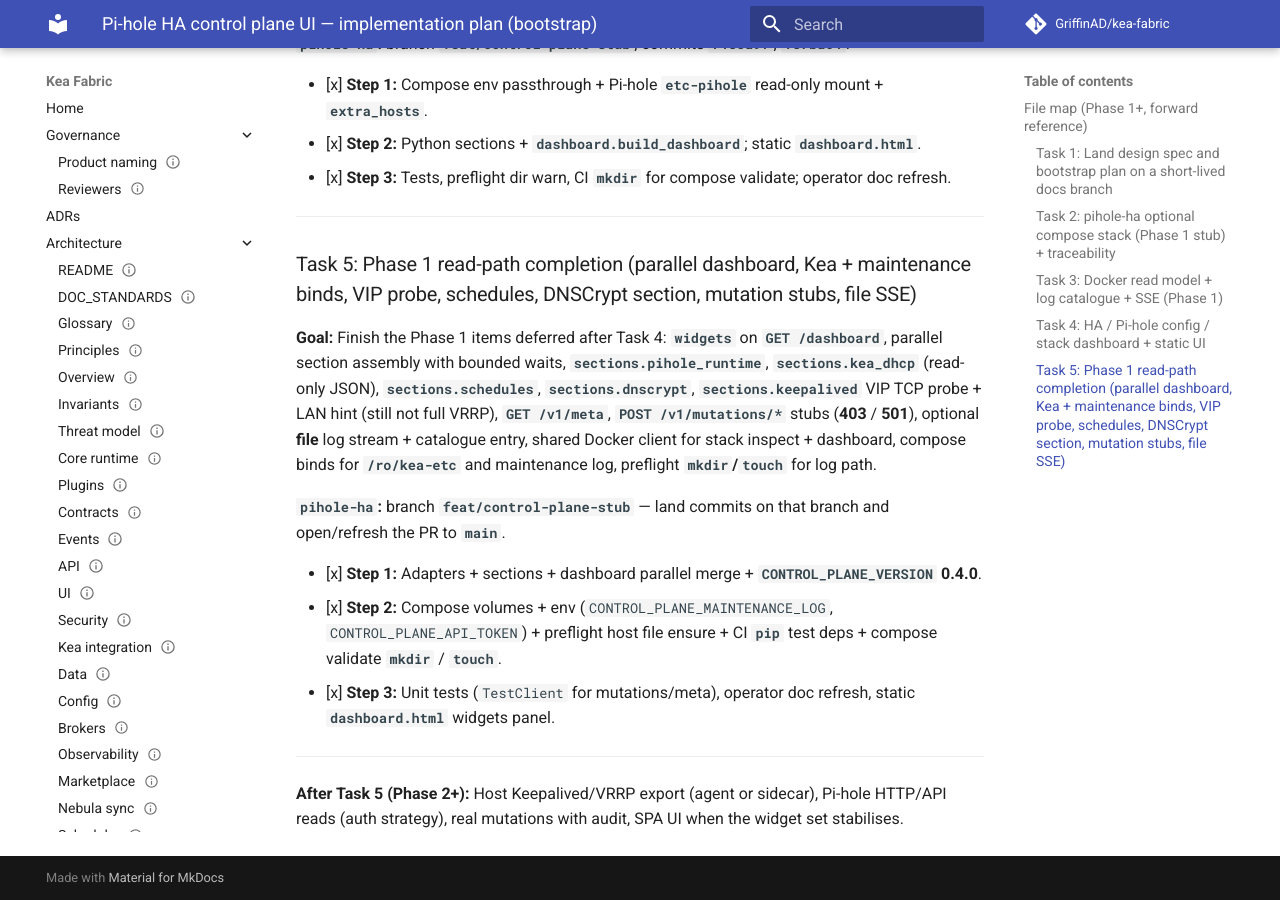
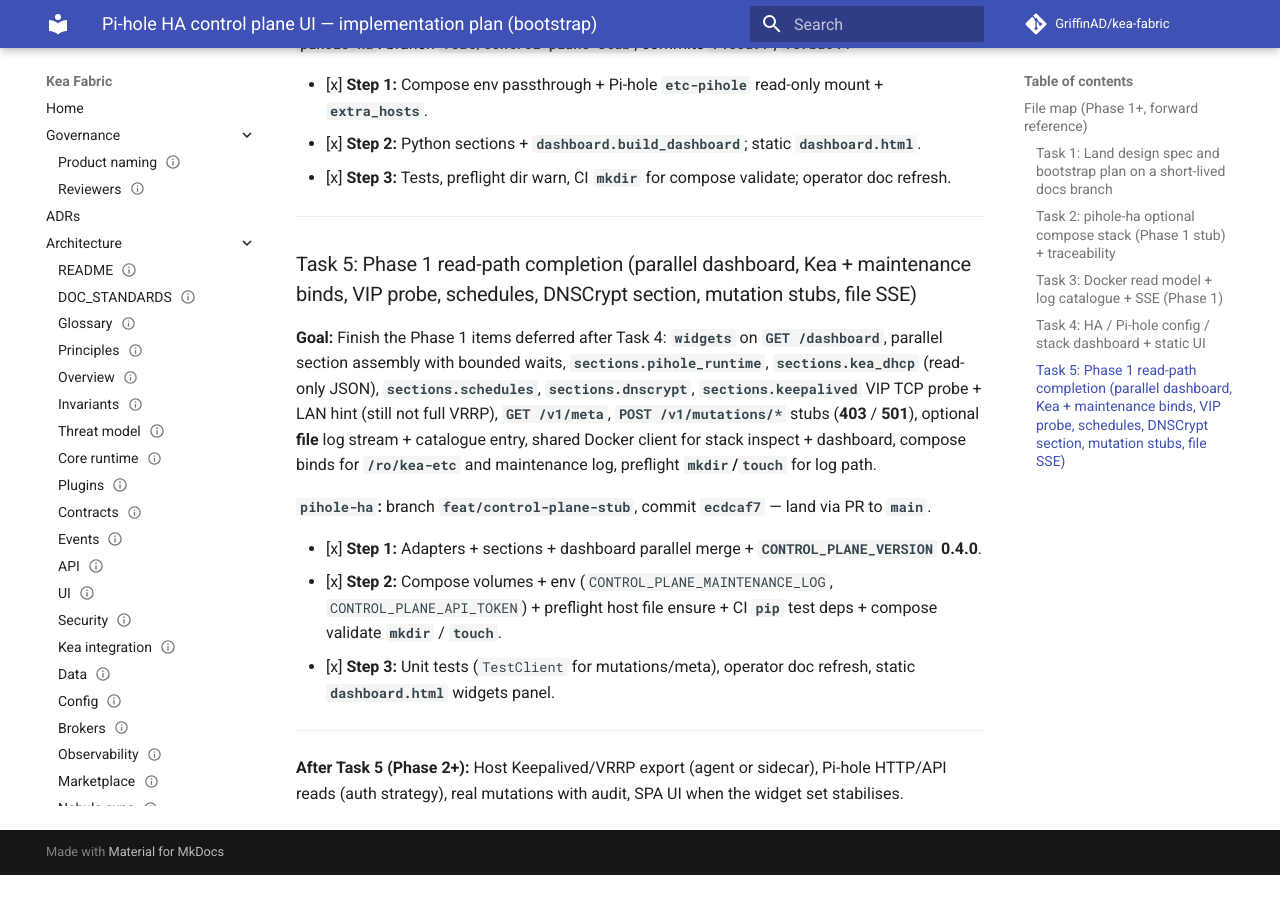
Before and after one commit to GriffinAD/dns-fabric, an MkDocs documentation site: the page built from docs/superpowers/plans/2026-05-13-pihole-ha-control-plane-ui.md, in a window 1280 px wide and 900 px high, scrolled down 3987 px. Built offline with MkDocs 1.6.1 and Material for MkDocs 9.7.7, drawn with Linux system fonts in a browser that asks for light colours; comment, search, counter and statistics services are not loaded; after the commit the page ends 4862 px from its top, so only the background shows below that.

Commit message:
docs: record pihole-ha Phase 1 control plane commit in plan
Signed-off-by: GriffinAD <nigel.surridge@btinternet.com>
Co-authored-by: Cursor <cursoragent@cursor.com>

```diff
--- a/docs/superpowers/plans/2026-05-13-pihole-ha-control-plane-ui.md
+++ b/docs/superpowers/plans/2026-05-13-pihole-ha-control-plane-ui.md
@@ -139,7 +139,7 @@ Expected: commit created; message ends with `Signed-off-by: GriffinAD <nigel.sur
 
 **Goal:** Finish the Phase 1 items deferred after Task 4: **`widgets`** on **`GET /dashboard`**, parallel section assembly with bounded waits, **`sections.pihole_runtime`**, **`sections.kea_dhcp`** (read-only JSON), **`sections.schedules`**, **`sections.dnscrypt`**, **`sections.keepalived`** VIP TCP probe + LAN hint (still not full VRRP), **`GET /v1/meta`**, **`POST /v1/mutations/*`** stubs (**403** / **501**), optional **file** log stream + catalogue entry, shared Docker client for stack inspect + dashboard, compose binds for **`/ro/kea-etc`** and maintenance log, preflight **`mkdir`/`touch`** for log path.
 
-**`pihole-ha`:** branch **`feat/control-plane-stub`** — land commits on that branch and open/refresh the PR to **`main`**.
+**`pihole-ha`:** branch **`feat/control-plane-stub`**, commit **`ecdcaf7`** — land via PR to **`main`**.
 
 - [x] **Step 1:** Adapters + sections + dashboard parallel merge + **`CONTROL_PLANE_VERSION` 0.4.0**.
 - [x] **Step 2:** Compose volumes + env (`CONTROL_PLANE_MAINTENANCE_LOG`, `CONTROL_PLANE_API_TOKEN`) + preflight host file ensure + CI **`pip`** test deps + compose validate **`mkdir`** / **`touch`**.
```
